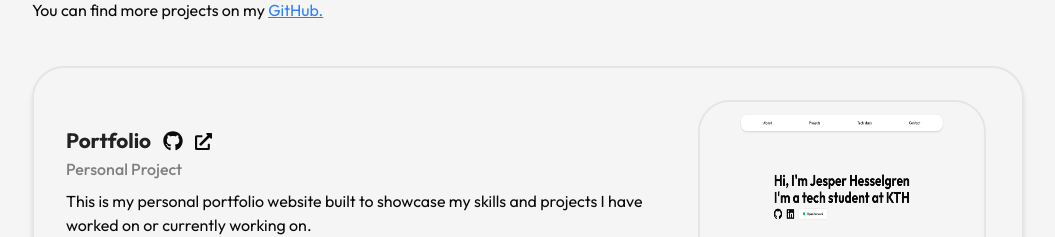
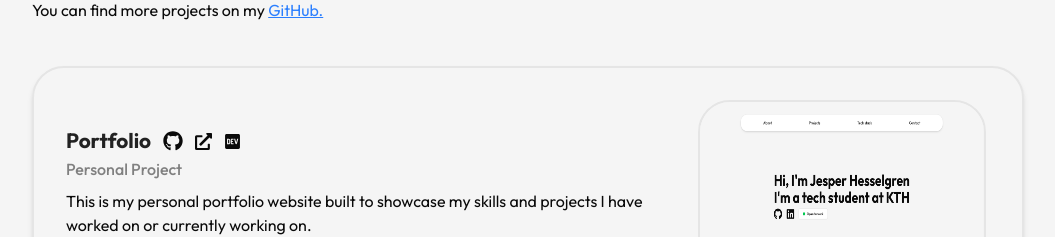
Before and after one commit to Jepennn/portfolio, a React (Vite) app: page / in a window 1280 px wide. Shown: the part 1440-1677 px from the top of the page, without its empty margins (112-1167 px from the left). Built offline with nearby package versions, Linux system fonts and the light colour scheme.

Commit message:
fixed small change before deployment

```diff
--- a/src/App.tsx
+++ b/src/App.tsx
@@ -3,7 +3,6 @@ import { AboutSection } from "@/components/sections/aboutSection"
 import { ProjectSection } from "@/components/sections/projectSection"
 import { TechStackSection } from "@/components/sections/techStackSection"
 import { Footer } from "@/components/sections/footerSection"
-import { HamburgerMenu } from "@/components/hamburgerMenu"
 
 
 
@@ -12,13 +11,10 @@ function App() {
   return (
     <>
       <Presentation />
-      {/* <HamburgerMenu/>  */}
       <AboutSection />
       <ProjectSection/>
       <TechStackSection/>
       <Footer/>
-
-      {/* Maybe remove and only have a footer with my details*/ }
     </>
   )
 }
--- a/src/components/navbar.tsx
+++ b/src/components/navbar.tsx
@@ -1,4 +1,4 @@
-import {delay, motion} from "motion/react";
+import {motion} from "motion/react";
 
 
 
--- a/src/components/projectCard.tsx
+++ b/src/components/projectCard.tsx
@@ -1,7 +1,7 @@
 import { Badge } from "@/components/ui/badge"
 import { motion } from "motion/react"
 import { TooltipCard } from "./tooltipCard"
-import { FaGithub, FaExternalLinkAlt } from "react-icons/fa";
+import { FaGithub, FaExternalLinkAlt, FaDev } from "react-icons/fa";
 import { useWindowSize } from "@/hooks/useWindowSize";
 
 
@@ -42,7 +42,7 @@ export function ProjectCard({
             scale: 1,
             opacity: 1,
             x: 0,
-            transition: { duration: 0.70, delay: 0.03},
+            transition: { duration: 0.85, delay: 0.03, ease: "easeOut"},
         }}
         viewport={{once: true, amount: 0.5}}
         className="border-2 flex gap-4 rounded-4xl shadow-md p-8 my-6">
@@ -55,6 +55,7 @@ export function ProjectCard({
                     <h3>{title}</h3>
                     {githubUrl && <TooltipCard content="Github" link={githubUrl}><FaGithub size={20}/></TooltipCard>}
                     {demoUrl && <TooltipCard content="Live demo" link={demoUrl}><FaExternalLinkAlt size={17}/></TooltipCard>}
+                    {dev && <TooltipCard content="Project is under development"><FaDev size={17}/></TooltipCard>}
                 </div>
                     <h5 className="mb-2">{typeOfProject}</h5>
                     <p className="mb-6">{description}</p>
--- a/src/components/tooltipCard.tsx
+++ b/src/components/tooltipCard.tsx
@@ -1,7 +1,7 @@
 import { Tooltip, TooltipContent, TooltipProvider, TooltipTrigger } from "@/components/ui/tooltip"
 
 
-export function TooltipCard({ children, content, link }: { children: React.ReactNode, content: string, link: string }){
+export function TooltipCard({ children, content, link }: { children: React.ReactNode, content: string, link?: string }){
 
     return (
         <TooltipProvider>
--- a/src/components/ui/switch.tsx
+++ b/src/components/ui/switch.tsx
@@ -2,7 +2,7 @@ import * as React from "react"
 import * as SwitchPrimitive from "@radix-ui/react-switch"
 import { cn } from "@/lib/utils"
 
-import { Moon, Sun } from "lucide-react"
+import { Sun } from "lucide-react"
 
 function Switch({
   className,
```
